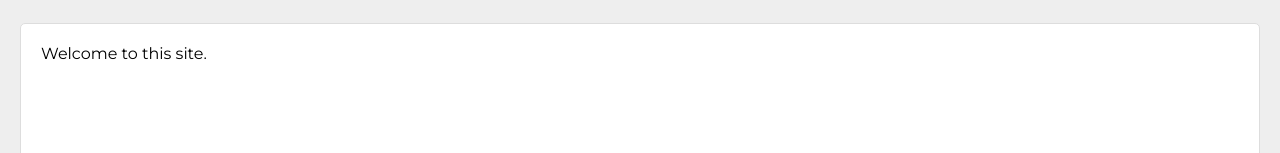
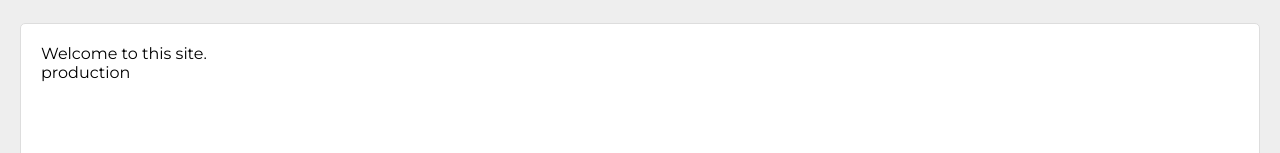
Before and after one commit to edwardtanguay/dpodreactcore, a React (Create React App) app: page / in a window 1280 px wide. Shown: the part 143-296 px from the top of the page. Built offline with nearby package versions, Linux system fonts and the light colour scheme.

Commit message:
add siteNode

```diff
--- a/src/custom/components/PageHome.tsx
+++ b/src/custom/components/PageHome.tsx
@@ -1,10 +1,12 @@
 import '../styles/pageHome.scss';
+import * as config from '../../system/config';
 
 function PageHome() {
 
 	return (
 		<div className="page page_home">
 			<p>Welcome to this site.</p>
+			<p>{config.getSiteMode()}</p>
 		</div>
 	)
 }
--- a/src/system/config.ts
+++ b/src/system/config.ts
@@ -1,3 +1,8 @@
 export const getBackendPort = () => {
 	return 6731;
 }
+
+export const getSiteMode = () => {
+	const siteMode = process.env.REACT_APP_SITEMODE ? process.env.REACT_APP_SITEMODE : 'production';
+	return siteMode;
+}
```
Also changed, not shown: dev/notes.txt.
